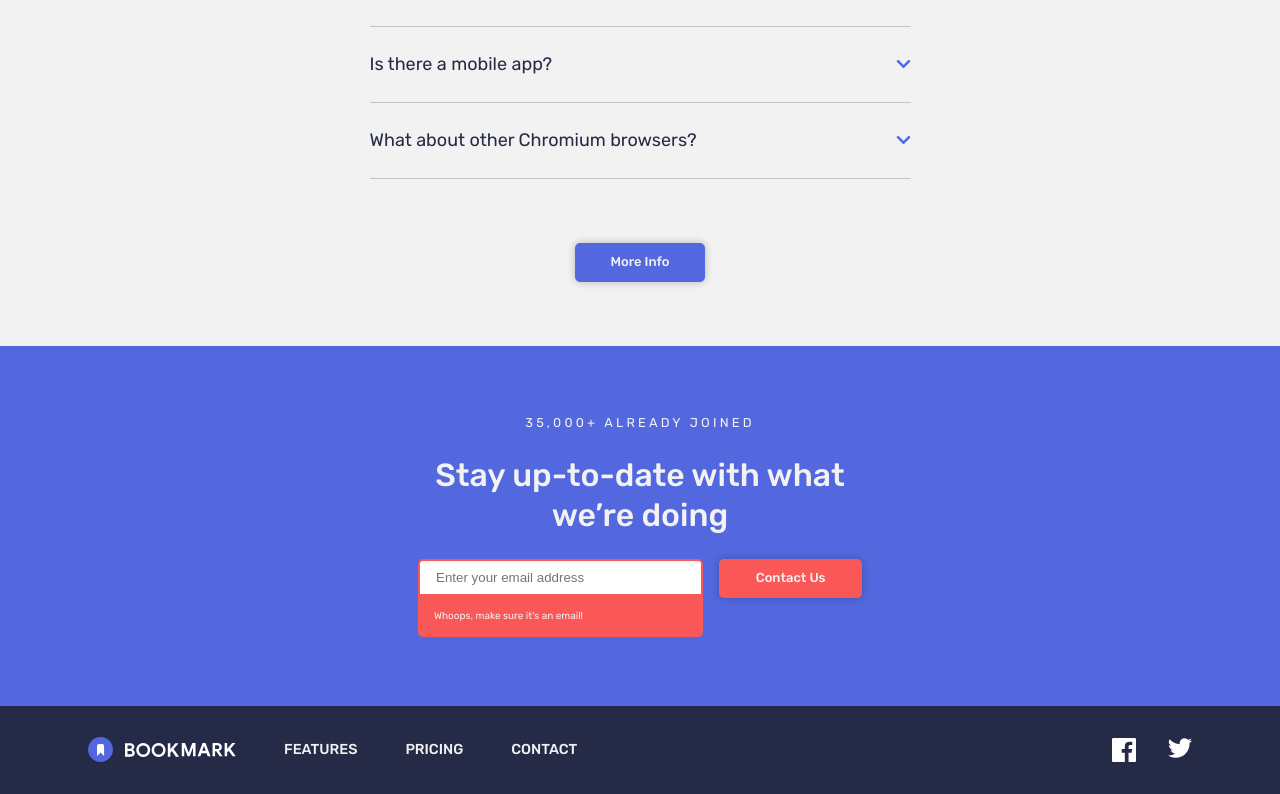
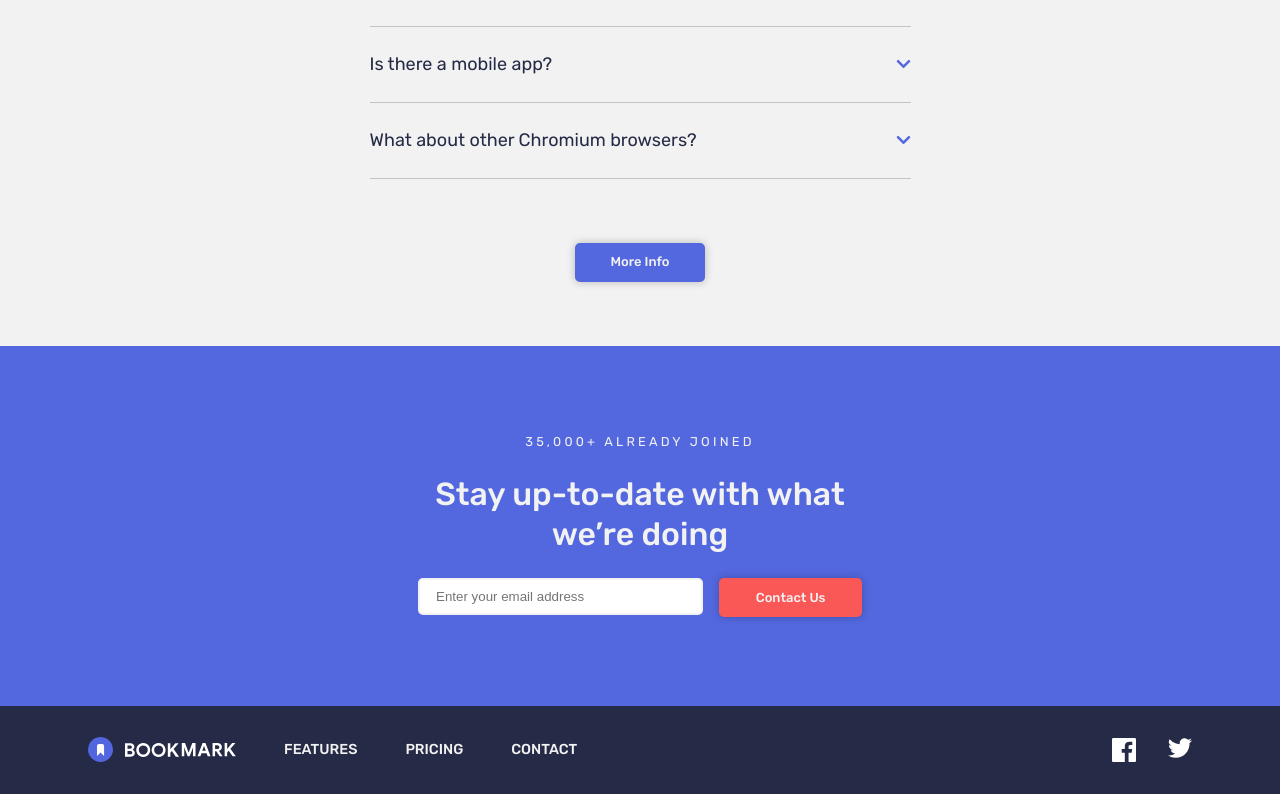
Before and after one commit to folathecoder/bookmark-landing-page, a React (Create React App) app: page / in a window 1280 px wide. Shown: the part 2560-3354 px from the top of the page. Built offline with nearby package versions, Linux system fonts and the light colour scheme.

Commit message:
Email Validation ==== Implemented

```diff
--- a/src/components/CtaSection/CtaSection.jsx
+++ b/src/components/CtaSection/CtaSection.jsx
@@ -15,6 +15,7 @@ import Button from "../Button/Button";
 
 const CtaSection = ({ ctaData, ctaFormData }) => {
   const [input, setInput] = useState({});
+  const [error, setError] = useState(true);
   const [email, setEmail] = useState("");
 
   const handleInputChange = (e) => {
@@ -25,12 +26,19 @@ const CtaSection = ({ ctaData, ctaFormData }) => {
 
   const handleFormSubmit = (e) => {
     e.preventDefault();
-    if (input.email) {
+
+    const emailValid = /^\w+([\.-]?\w+)*@\w+([\.-]?\w+)*(\.\w{2,3})+$/.test(
+      input.email
+    );
+
+    if (!emailValid) {
+      setError(false);
+    } else {
+      setError(true);
       setEmail(input);
+      document.getElementById("email").value = " ";
     }
   };
-
-  console.log(email)
 
   return (
     <>
@@ -46,8 +54,9 @@ const CtaSection = ({ ctaData, ctaFormData }) => {
                 id="email"
                 placeholder={ctaFormData.placeholder}
                 onChange={handleInputChange}
+                error={error}
               />
-              <EmailError>{ctaFormData.errorMessage}</EmailError>
+              <EmailError error={error}>{ctaFormData.errorMessage}</EmailError>
             </FormInputWrap>
             <FormButtonWrap>
               <Button
--- a/src/components/CtaSection/CtaSectionStyles.js
+++ b/src/components/CtaSection/CtaSectionStyles.js
@@ -57,9 +57,10 @@ export const FormInputWrap = styled.div`
 export const EmailInput = styled.input`
   width: 100%;
   height: 2.3rem;
-  border: 0.15rem solid var(--color-pry-300);
-  /* border-radius: var(--border-radius); */
-  border-radius: 0.3125rem 0.3125rem 0rem 0rem;
+  border: 0.15rem solid
+    ${({ error }) => (error ? "var(--color-pry-100)" : "var(--color-pry-300)")};
+  border-radius: ${({ error }) =>
+    error ? "0.3125rem" : "0.3125rem 0.3125rem 0rem 0rem"};
   padding-left: 1rem;
   color: #242a45;
 `;
@@ -70,5 +71,6 @@ export const EmailError = styled.p`
   padding: 0.5rem 1rem;
   text-align: left;
   color: var(--color-pry-100);
+  display: ${({error}) => error ? "none" : "block"};
 `;
 export const FormButtonWrap = styled.div``;
```
